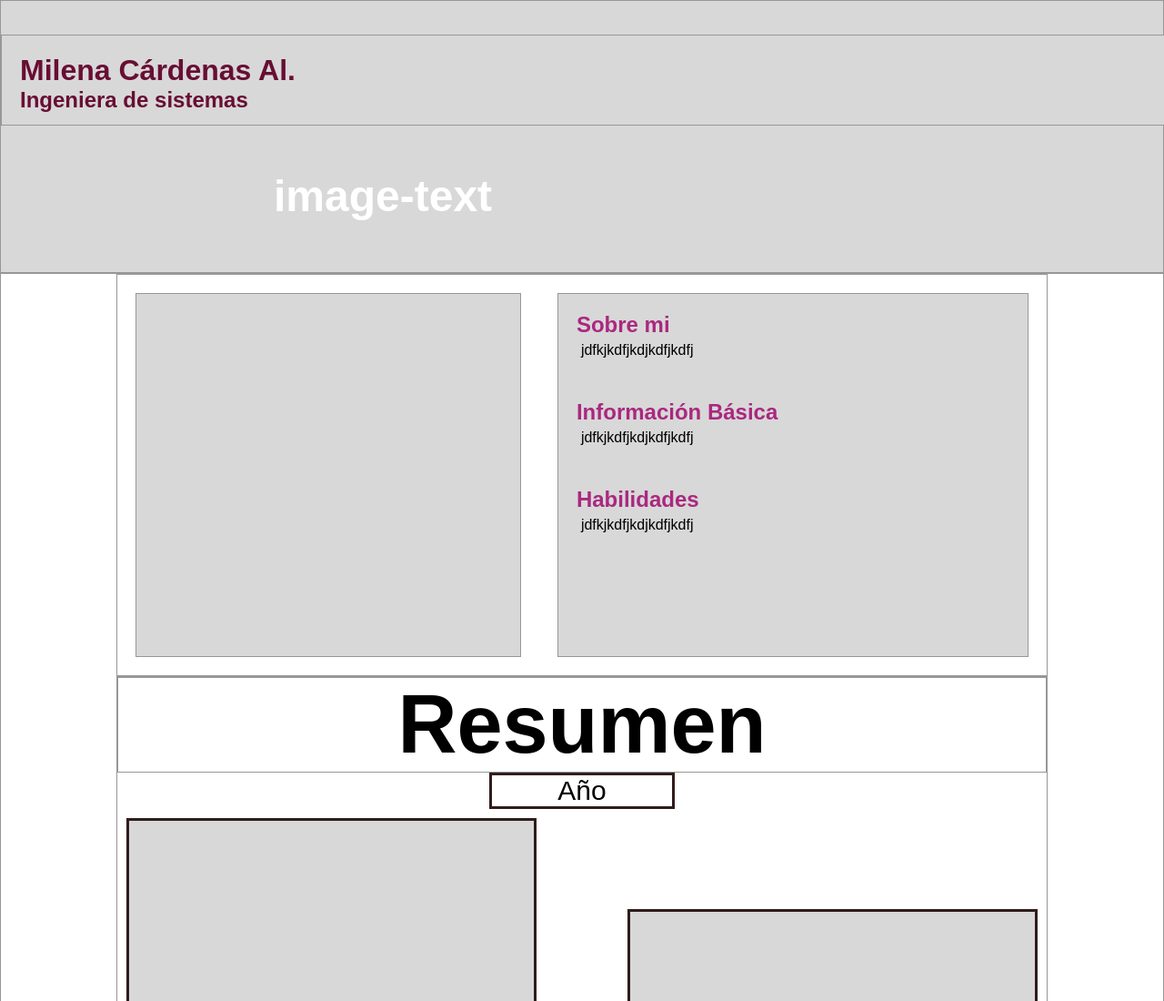
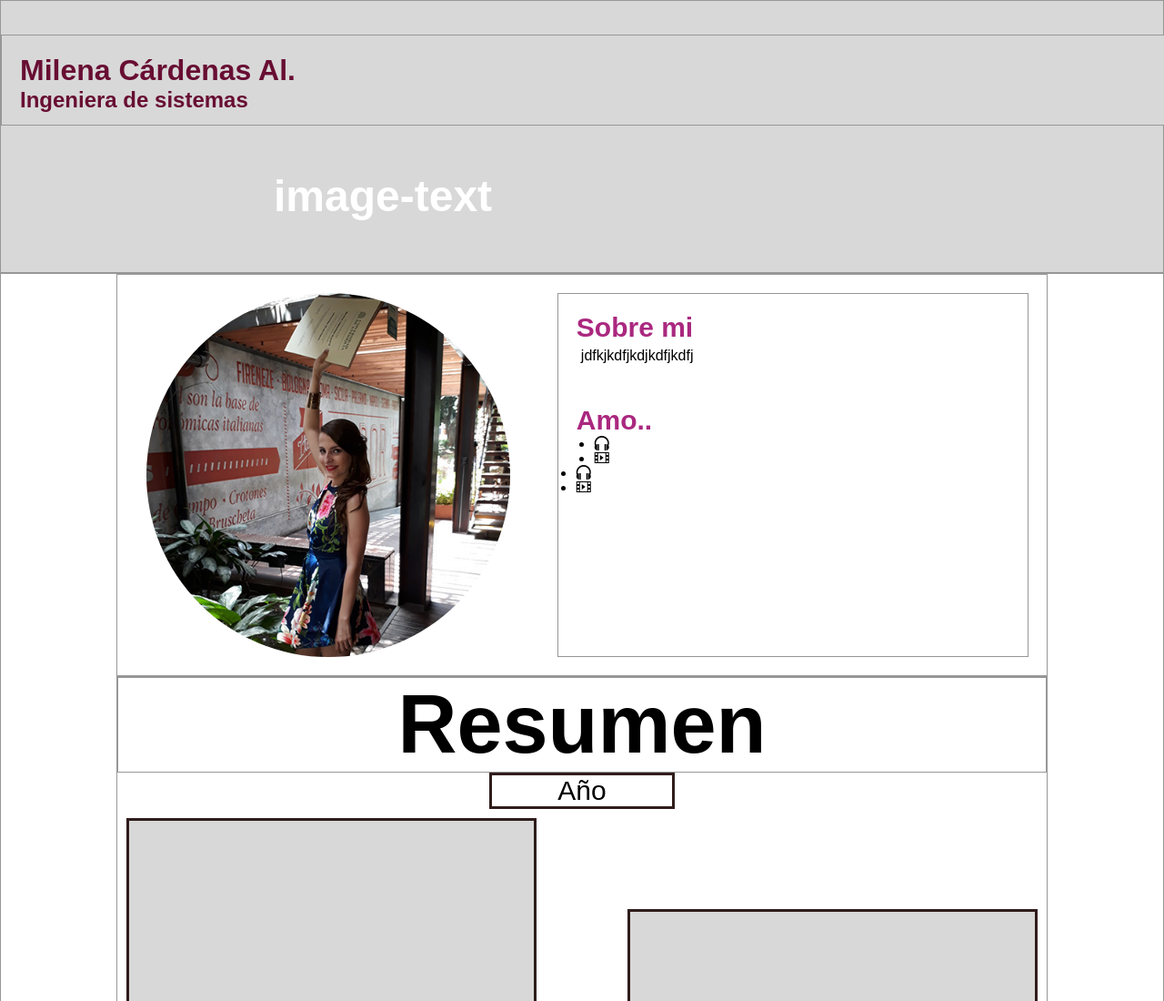
Before and after one commit to milenacard/hb-first-page, a website: page index.html in a window 1280 px wide. Shown: the top 1100 px of the page at 91% size. Drawn offline with nearby package versions, Linux system fonts and the light colour scheme; files that its build step writes are made by us from their sources.

Commit message:
adding contain in the section basic-information

```diff
--- a/index.html
+++ b/index.html
@@ -5,7 +5,8 @@
     <meta name="viewport" content="width=device-width, initial-scale=1.0">
     <meta http-equiv="X-UA-Compatible" content="ie=edge">
     <title>Document</title>
-    <link rel="stylesheet" href="css/style.css">
+		<link rel="stylesheet" href="css/style.css">
+		<link rel="stylesheet" href="src/icon.css">
 </head>
 <body>
   <header class="header">
@@ -19,19 +20,29 @@
   </header>
     <div class="container">
         <div class="photo-card">
-            <section class="section1 avatar"></section>
+            <section class="section1 avatar">
+							<img class="photo" src="img/photo.jpg">
+						</section>
             <section class="section1 basic-information">
 							<div class="desing-information">
 								<h3 class="desing-information-subtitle">Sobre mi</h3>
 								<p class="desing-information-text">jdfkjkdfjkdjkdfjkdfj</p>
 							</div>
 							<div class="desing-information">
-								<h3 class="desing-information-subtitle">Información Básica</h3>
-								<p class="desing-information-text">jdfkjkdfjkdjkdfjkdfj</p>
-							</div>
-							<div class="desing-information">
-								<h3 class="desing-information-subtitle">Habilidades</h3>
-								<p class="desing-information-text">jdfkjkdfjkdjkdfjkdfj</p>
+								<h3 class="desing-information-subtitle">Amo..</h3>
+								<div class="list-hobby">
+										<ul class="list-hobby-left">
+												<li class="icon-headphones"></li>
+												<li class="icon-film"></li>
+										</ul>
+								</div>
+								<div>
+										<ul class="list-hobby-right">
+												<li class="icon-headphones"></li>
+												<li class="icon-film"></li>
+										</ul>
+								</div>
+
 							</div>
 						</section>
         </div>
--- a/scss/_base.scss
+++ b/scss/_base.scss
@@ -7,6 +7,5 @@ body{
 .container{
 	margin: 0 auto;
 	width: 100%;
-	height: 100%;
 	border: 1px solid $color-border;
 }
--- a/scss/components/_grid.scss
+++ b/scss/components/_grid.scss
@@ -13,7 +13,6 @@
 		border: 1px solid $color-border;
 		margin: 0 auto;
 		text-align: center;
-
 	}
 
 	&-subtitle{
@@ -25,15 +24,12 @@
 
 	&-grid{
 		width: 100%;
-		height: 1000px;
 		display: grid;
 		padding: 10px;
 		grid-template-columns: 1fr 1fr;
 		grid-auto-rows: 100px;
-		//grid-template-rows: repeat(15, 1fr);
 		grid-column-gap: 100px;
 		justify-self: center;
-
 	}
 }
 
--- a/scss/components/_photo-card.scss
+++ b/scss/components/_photo-card.scss
@@ -8,8 +8,6 @@
 }
 
 .section1{
-	background: #D8D8D8;
-	border: 1px solid $color-border;
 	margin: $main-spacing;
 	height: 400px;
 }
@@ -20,6 +18,13 @@
 
 .avatar{
 	width: 45%;
+	display: flex;
+	justify-content: center;
+}
+
+.photo{
+	height: 100%;
+	border-radius: 50%;
 }
 
 .basic-information{
@@ -34,7 +39,7 @@
 	width: 100%;
 
 	&-subtitle{
-		font-size: 24px;
+		font-size: 30px;
 		color: rgb(170, 40, 127);
 	}
 
@@ -42,3 +47,13 @@
 		padding: 5px;
 	}
 }
+
+.list-hobby{
+	padding-left: 20px;
+	display: flex;
+	width: 100%;
+
+	&-left{
+		width: 50%;
+	}
+}
--- a/scss/index.scss
+++ b/scss/index.scss
@@ -1,6 +1,9 @@
+//General
 @import 'variables';
-@import 'components/header';
 @import 'reset';
 @import 'base';
+
+//component
+@import 'components/header';
 @import 'components/photo-card';
 @import 'components/grid';
--- /dev/null
+++ b/src/icon.css
@@ -0,0 +1,31 @@
+@font-face {
+  font-family: 'icomoon';
+  src:
+    url('fonts/icomoon.ttf?edwo1g') format('truetype'),
+    url('fonts/icomoon.woff?edwo1g') format('woff'),
+    url('fonts/icomoon.svg?edwo1g#icomoon') format('svg');
+  font-weight: normal;
+  font-style: normal;
+}
+
+[class^="icon-"], [class*=" icon-"] {
+  /* use !important to prevent issues with browser extensions that change fonts */
+  font-family: 'icomoon' !important;
+  speak: none;
+  font-style: normal;
+  font-weight: normal;
+  font-variant: normal;
+  text-transform: none;
+  line-height: 1;
+
+  /* Better Font Rendering =========== */
+  -webkit-font-smoothing: antialiased;
+  -moz-osx-font-smoothing: grayscale;
+}
+
+.icon-headphones:before {
+  content: "\e910";
+}
+.icon-film:before {
+  content: "\e913";
+}
```
Also changed, not shown: img/photo.jpg (added), src/fonts/icomoon.ttf (added), src/fonts/icomoon.woff (added), 3 other files.
